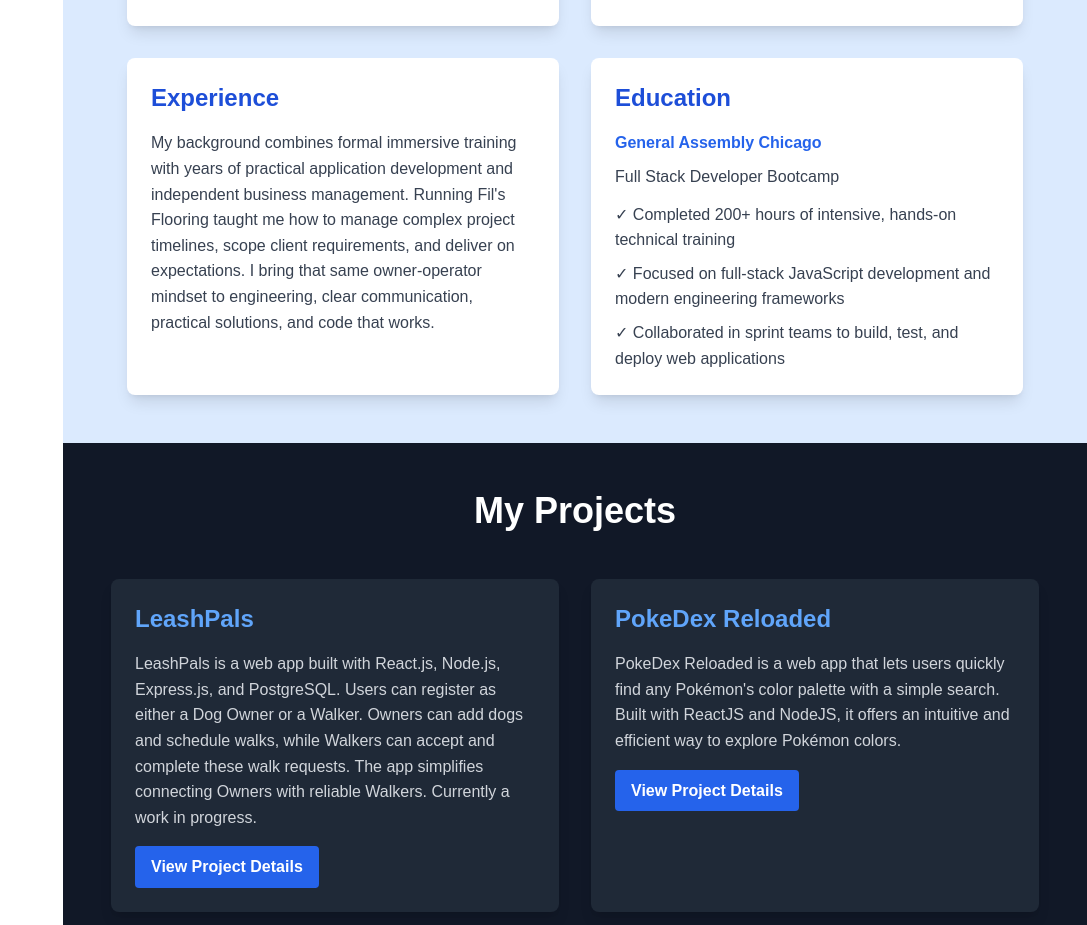
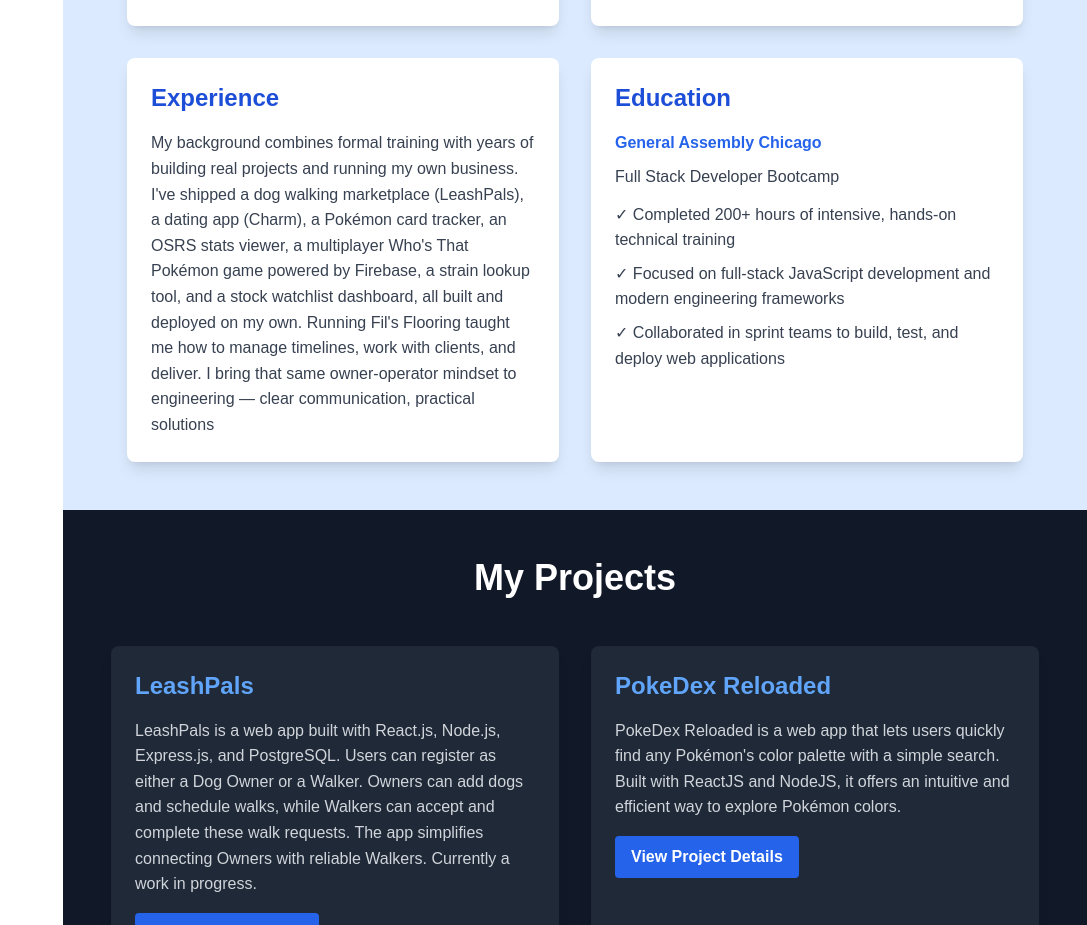
Before and after one commit to FilTatarnik/2024-portfolio, a React (Create React App) app: page / in a window 1280 px wide. Shown: the part 1543-2468 px from the top of the page, without its empty margins (193-1280 px from the left). Built offline with nearby package versions, Linux system fonts and the light colour scheme.

Commit message:
PokeDex Reloaded wasnt working so i had to remove the embedded site and just put a visit site button there instead

```diff
--- a/src/components/AboutUs.js
+++ b/src/components/AboutUs.js
@@ -64,12 +64,15 @@ const AboutUs = () => (
       <div className="bg-white p-6 rounded-lg shadow-lg hover:shadow-xl transition-shadow duration-300">
         <h3 className="text-2xl font-bold mb-4 text-blue-700">Experience</h3>
         <p className="text-gray-700">
-          My background combines formal immersive training with years of
-          practical application development and independent business management.
-          Running Fil's Flooring taught me how to manage complex project
-          timelines, scope client requirements, and deliver on expectations. I
-          bring that same owner-operator mindset to engineering, clear
-          communication, practical solutions, and code that works.
+          My background combines formal training with years of building real
+          projects and running my own business. I've shipped a dog walking
+          marketplace (LeashPals), a dating app (Charm), a Pokémon card tracker,
+          an OSRS stats viewer, a multiplayer Who's That Pokémon game powered by
+          Firebase, a strain lookup tool, and a stock watchlist dashboard, all
+          built and deployed on my own. Running Fil's Flooring taught me how to
+          manage timelines, work with clients, and deliver. I bring that same
+          owner-operator mindset to engineering — clear communication, practical
+          solutions
         </p>
       </div>
       <div className="bg-white p-6 rounded-lg shadow-lg hover:shadow-xl transition-shadow duration-300">
--- a/src/components/Hero.js
+++ b/src/components/Hero.js
@@ -47,7 +47,8 @@ const Projects = () => {
       title: "PokeDex Reloaded",
       description:
         "PokeDex Reloaded is a web app that lets users quickly find any Pokémon's color palette with a simple search. Built with ReactJS and NodeJS, it offers an intuitive and efficient way to explore Pokémon colors.",
-      url: "https://filtatarnik.github.io/PokeDex_Reloaded/",
+      url: "",
+      visitUrl: "https://filtatarnik.github.io/PokeDex_Reloaded/",
       githubUrl: "https://github.com/FilTatarnik/PokeDex_Reloaded",
     },
     {
@@ -121,9 +122,9 @@ const Projects = () => {
             <h3 className="text-2xl font-bold mb-4">{currentProject.title}</h3>
             <p className="text-gray-700 mb-4">{currentProject.description}</p>
             <div className="flex flex-wrap gap-4 mb-4">
-              {currentProject.url && (
+              {(currentProject.visitUrl || currentProject.url) && (
                 <a
-                  href={currentProject.url}
+                  href={currentProject.visitUrl || currentProject.url}
                   target="_blank"
                   rel="noopener noreferrer"
                   className="bg-blue-600 hover:bg-blue-700 text-white font-bold py-2 px-4 rounded"
```
